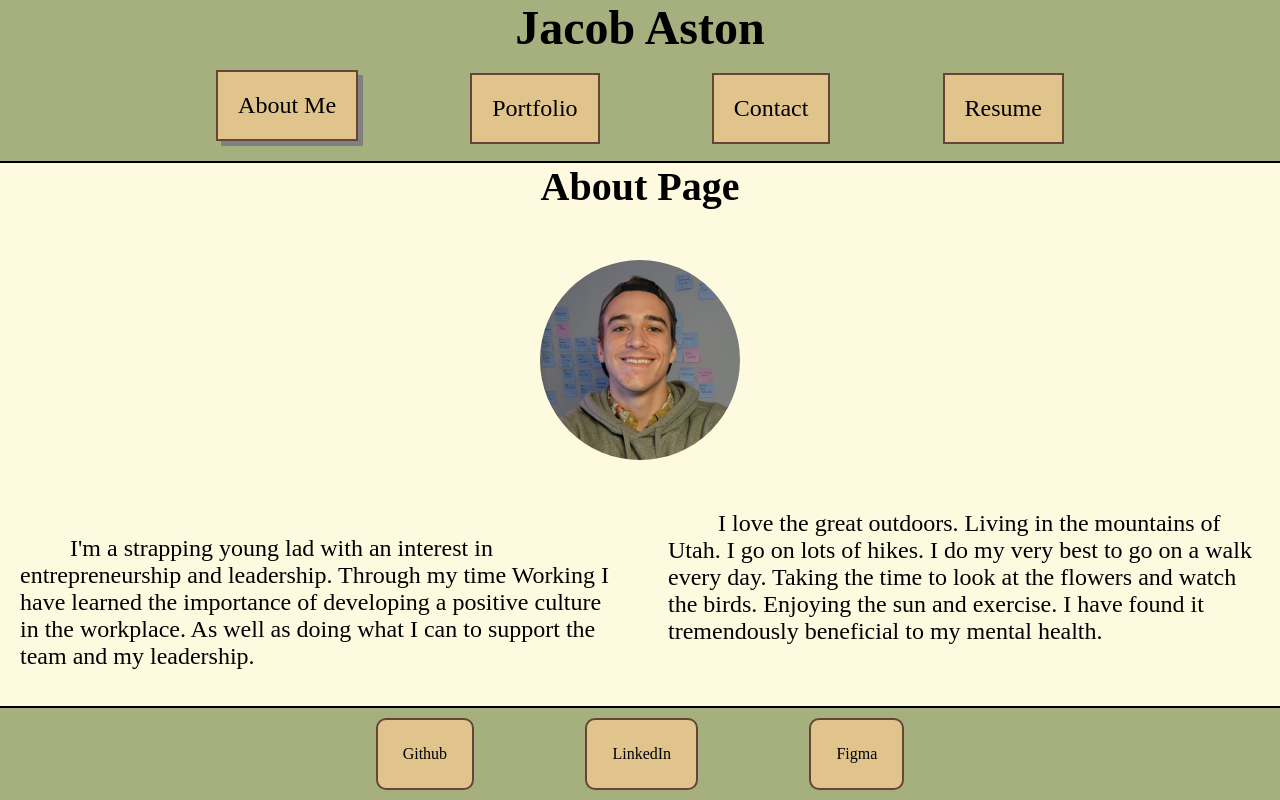
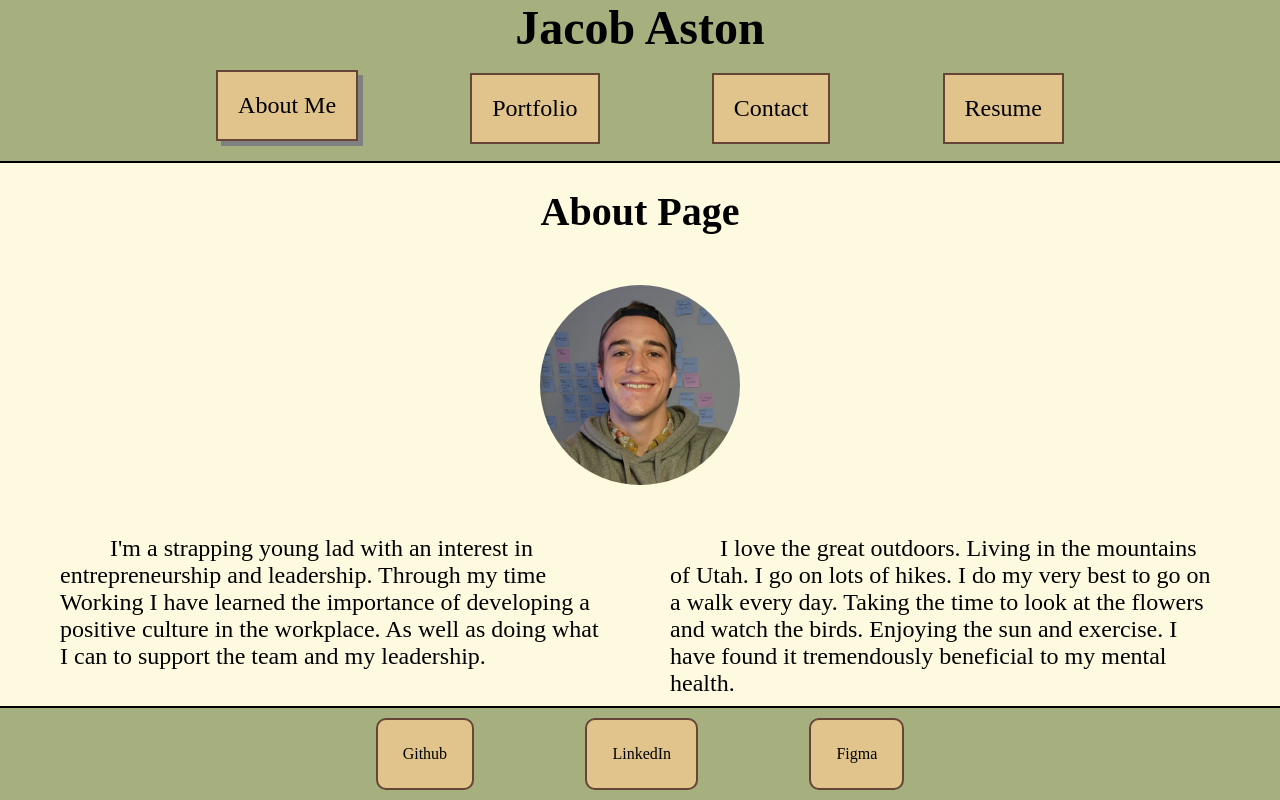
Before and after one commit to Jacob-Aston/react-portfolio, a React (Create React App) app: page / in a window 1280 px wide. Built offline with nearby package versions, Linux system fonts and the light colour scheme; the HTML template or start-up script is replaced by a standard one.

Commit message:
adjusted margins on about page.

```diff
--- a/src/styles/About.css
+++ b/src/styles/About.css
@@ -4,15 +4,20 @@ h2 {
   margin: auto;
 }
 
+.about-container {
+  margin: 25px 30px 30px 30px;
+}
+
 .about-introduction {
   columns: 1;
+  column-gap: 0;
 }
 
 .about {
   break-inside: auto;
   font-size: 1.5em;
   text-indent: 50px;
-  margin: 25px 20px 25px 20px;
+  margin: 0 30px 0 30px;
 }
 
 .avatar {
```
